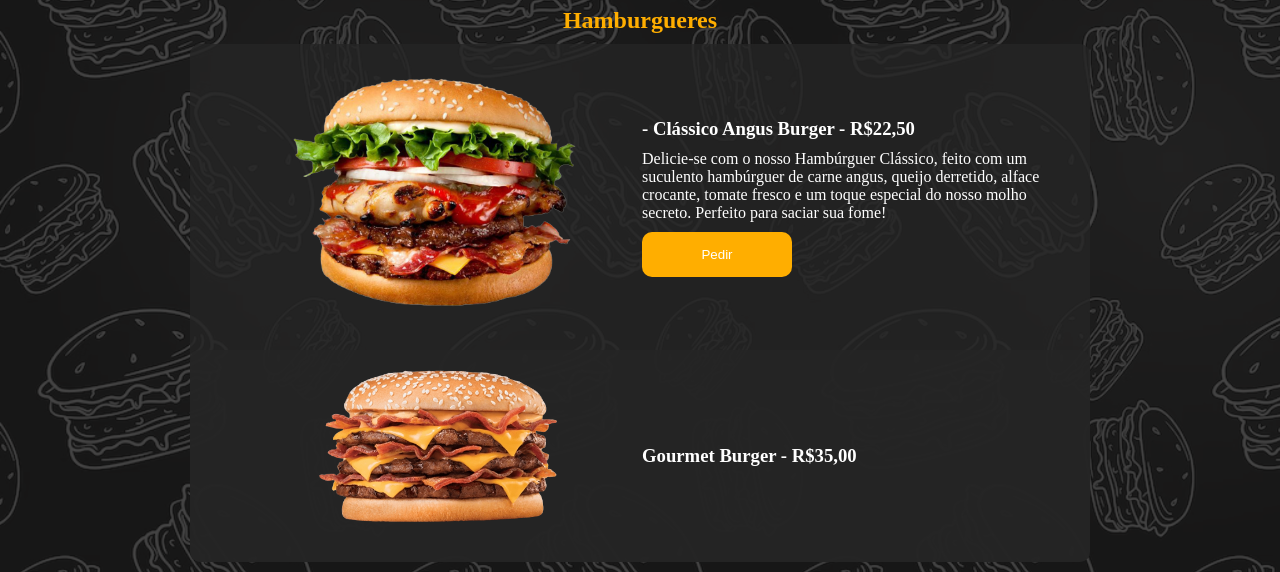
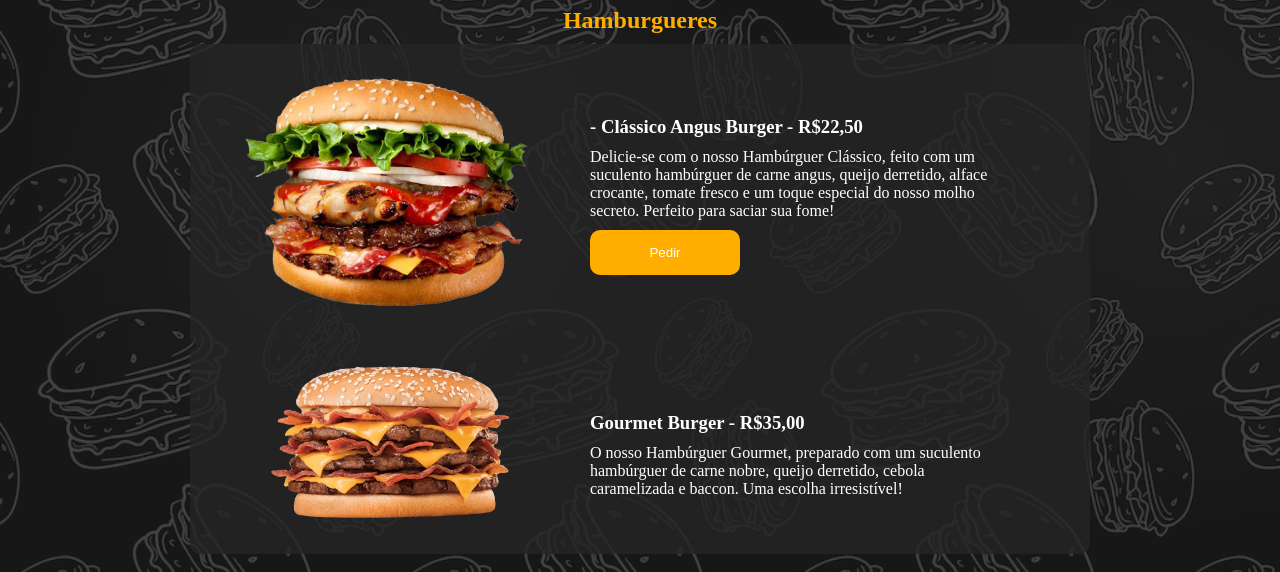
Before and after one commit to paulomtx/cardapio_digital, a plain HTML site: page index.html in a window 1280 px wide. Shown: the part 228-800 px from the top of the page. Drawn offline with Linux system fonts and the light colour scheme.

Commit message:
cardapionovo

```diff
--- a/index.html
+++ b/index.html
@@ -18,7 +18,10 @@
     <main>
         <h1>cardápio</h1>
 
+
+
             <section id="hamburgueres">
+
                     <h2>Hamburgueres</h2>
                 <div class="boxproduto">
                     <div class="boximagem">
@@ -29,17 +32,21 @@
                         <p>Delicie-se com o nosso Hambúrguer Clássico, feito com um suculento hambúrguer de carne angus, queijo derretido, alface crocante, tomate fresco e um toque especial do nosso molho secreto. Perfeito para saciar sua fome!</p>
                         <button>Pedir</button>
                     </div>
+
+                </div>
                 <div class="boxproduto">
                     <div class="boximagem">
                         <img src="imagens/burger02.png" alt="Gourmet Burger" class="imagemproduto">
                     </div>
                     <div class="boxtexto">
                         <h3>Gourmet Burger - <strong>R$35,00</strong> </h3>
+                        <p>O nosso Hambúrguer Gourmet, preparado com um suculento hambúrguer de carne nobre, queijo derretido, cebola caramelizada e baccon. Uma escolha irresistível!</p>
                     </div>
                 </div>
-        </div>
+            </section>
 
-        </section>
+
+
         <section id="acompanhamentos"></section>
         <section id="bebidas"></section>
 
--- a/style.css
+++ b/style.css
@@ -52,6 +52,8 @@ h2{
     width: 400px;
 }
 .boxproduto{
+    display: flex;
+    flex-direction: row;
     background-color: rgba(37, 37 ,37, 0.8);
     width:900px;
     margin: 0px auto;
@@ -59,12 +61,14 @@ h2{
 
 }
 .boximagem, .boxtexto{
-    display: inline-block;
+    display: flex;
+    flex-direction: column;
     vertical-align: middle;
 }
 .boxtexto{
     width: 400px;
     text-align: start;
+    justify-content:center;
 }
 h1, h2, h3, button{
     margin: 10px 0px;
```
Lines whose indentation alone changed are shown as unchanged.
